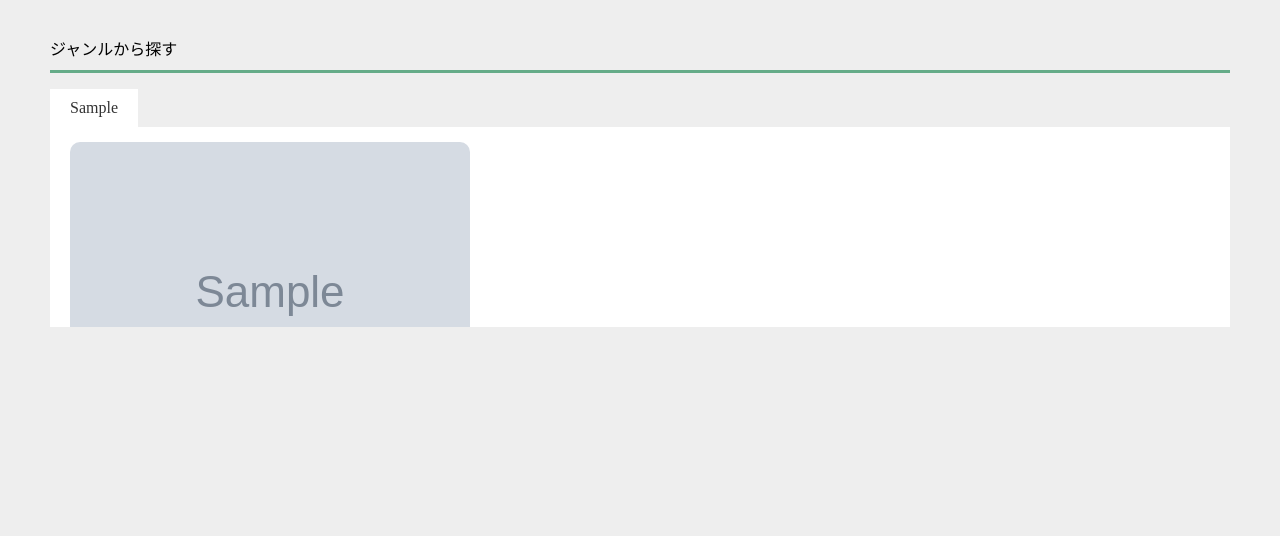
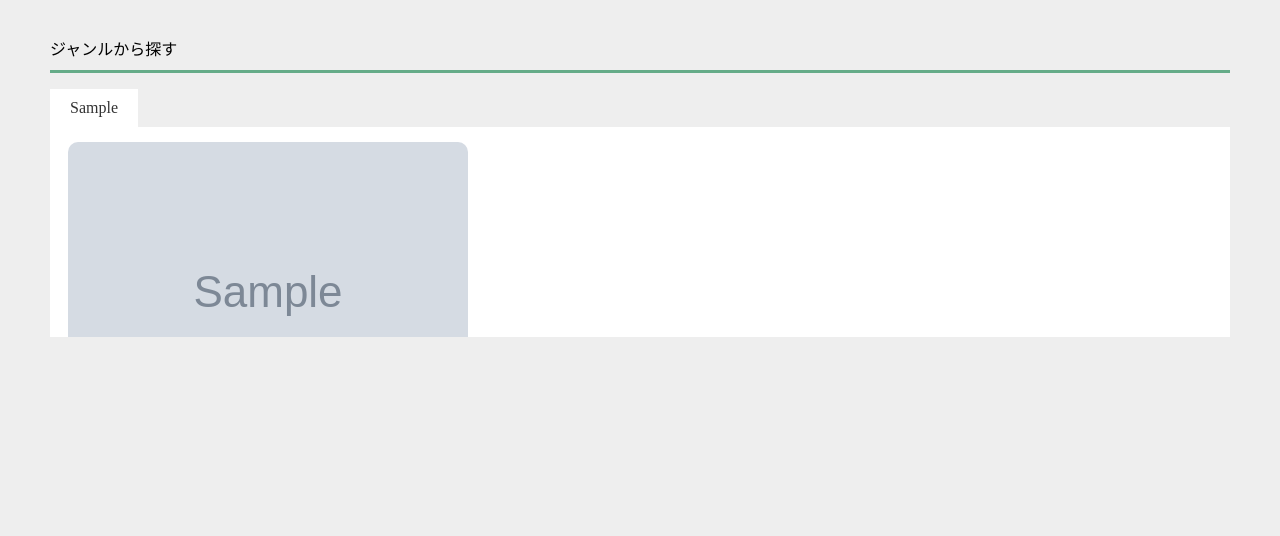
Before and after one commit to s1f10210231/chatgpt, a Django app: page / in a window 1280 px wide. Shown: the part 80-616 px from the top of the page. Run offline with Django 4.2, Linux system fonts and the light colour scheme; tables that the repository leaves empty hold one stand-in row (values such as "Sample post"); grey boxes marked "Sample" are stand-in pictures.

Commit message:
design変更

```diff
--- a/config/settings.py
+++ b/config/settings.py
@@ -124,7 +124,7 @@ USE_TZ = True
 
 # Static files (CSS, JavaScript, Images)
 # https://docs.djangoproject.com/en/4.2/howto/static-files/
-DEBUG =False  # デプロイ時、Falseに修正
+DEBUG =False # デプロイ時、Falseに修正
 
 if DEBUG==True:
 
--- a/story_app/static/story_app/css/contents.css
+++ b/story_app/static/story_app/css/contents.css
@@ -36,7 +36,7 @@
   white-space: nowrap; /* オブジェクトを横一列に配置するために必要 */
   /* padding: 0px 20px; */
   /* margin-left: 5px; */
-  height: 200px;
+  height: 210px;
   background-color: #fff;
 }
 .scroll::-webkit-scrollbar {
--- a/story_app/static/story_app/css/index.css
+++ b/story_app/static/story_app/css/index.css
@@ -57,14 +57,14 @@ footer {
 }
 
 .box11{
+    margin-left: 28px;
     padding: 10px;
     color: #0c0c0d;
     background: white;
     box-shadow: 0 3px 5px rgba(0, 0, 0, 0.22);
-    width: 23%;
     float: left;
     height: 100%;
-    margin: 5px 30px auto;
+    margin-top: 5px;
     text-align: center;
     box-shadow:none;
   }
--- a/story_app/templates/story_app/index.html
+++ b/story_app/templates/story_app/index.html
@@ -55,7 +55,7 @@
             </div>
             {% endif %}
         <strong>
-            <p class="txt-limit" id="novel{{novel.id}}"><a href="{% url 'story_app:detail' novel.id %}">{{ novel.title }}</a></p>
+            <p class="txt-limit"><a href="{% url 'story_app:detail' novel.id %}">{{ novel.title }}</a></p>
         </strong>
         <i class="fas fa-heart">{{ novel.like }}</i>
     </div>
@@ -80,7 +80,8 @@
     <p class="footer-text">©xxx project</p>
 </footer>
 <script src="{% static 'story_app/javascript/index.js'%}"></script>
-<script>   const limit = document.querySelector("#novel{{novel.id}}");
+<script>
+    const limit = document.querySelector(".txt-limit");
     const str = limit.textContent;
     const len = 3; // 半角50字（全角約25字）
     if (str.length > len) {
```
